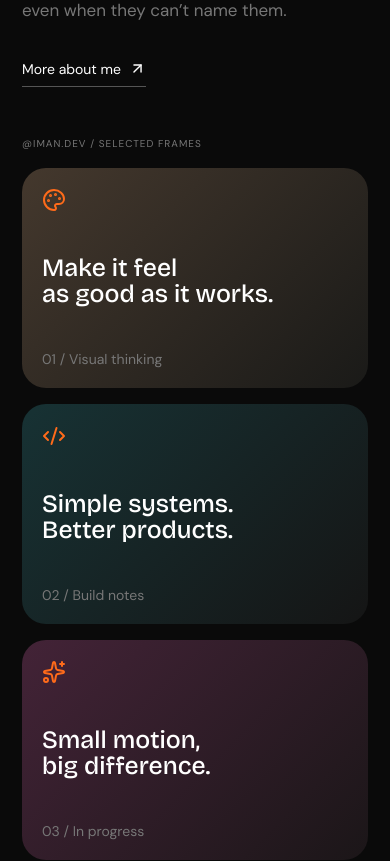
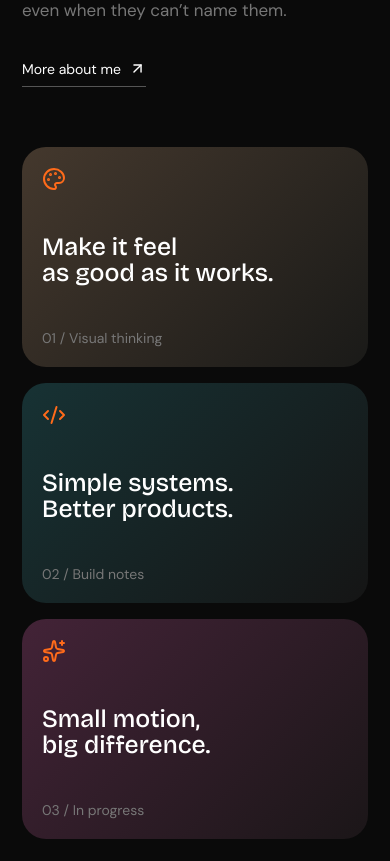
Before and after one commit to maheriman6-hue/Porfolio, a React (Vite) app: page / in a window 390 px wide. Shown: the part 6000-6861 px from the top of the page. Built offline with nearby package versions, Linux system fonts and the light colour scheme.

Commit message:
test remove

```diff
--- a/src/App.css
+++ b/src/App.css
@@ -1325,9 +1325,6 @@ h2 em {
   .about-grid {
     gap: 20px;
   }
-  .gallery-controls {
-    margin-top: 50px;
-  }
   .process-grid {
     grid-template-columns: 1fr 1fr;
   }
@@ -1450,7 +1447,7 @@ h2 em {
   gap: 18px;
 }
 .horizontal-scroller.gallery {
-  margin-top: 18px;
+  margin-top: 60px;
   padding: 0;
   overflow: visible;
 }
--- a/src/App.jsx
+++ b/src/App.jsx
@@ -546,11 +546,6 @@ function About() {
         </Reveal>
       </div>
 
-      <div className="gallery-controls">
-        <span>@iman.dev / selected frames</span>
-        <span>Use the arrows to browse</span>
-      </div>
-
       <HorizontalScroller className="gallery">
         <div className="gallery-card gallery-one">
           <Palette size={24} />
@@ -966,10 +961,7 @@ function Footer() {
           </a>
         </div>
 
-        <span>© 2025 Muhammad Iman</span>
-        <span>
-          Built with curiosity <Sparkles size={14} />
-        </span>
+        <span>© 2026 Muhammad Iman</span>
       </div>
     </footer>
   )
```
